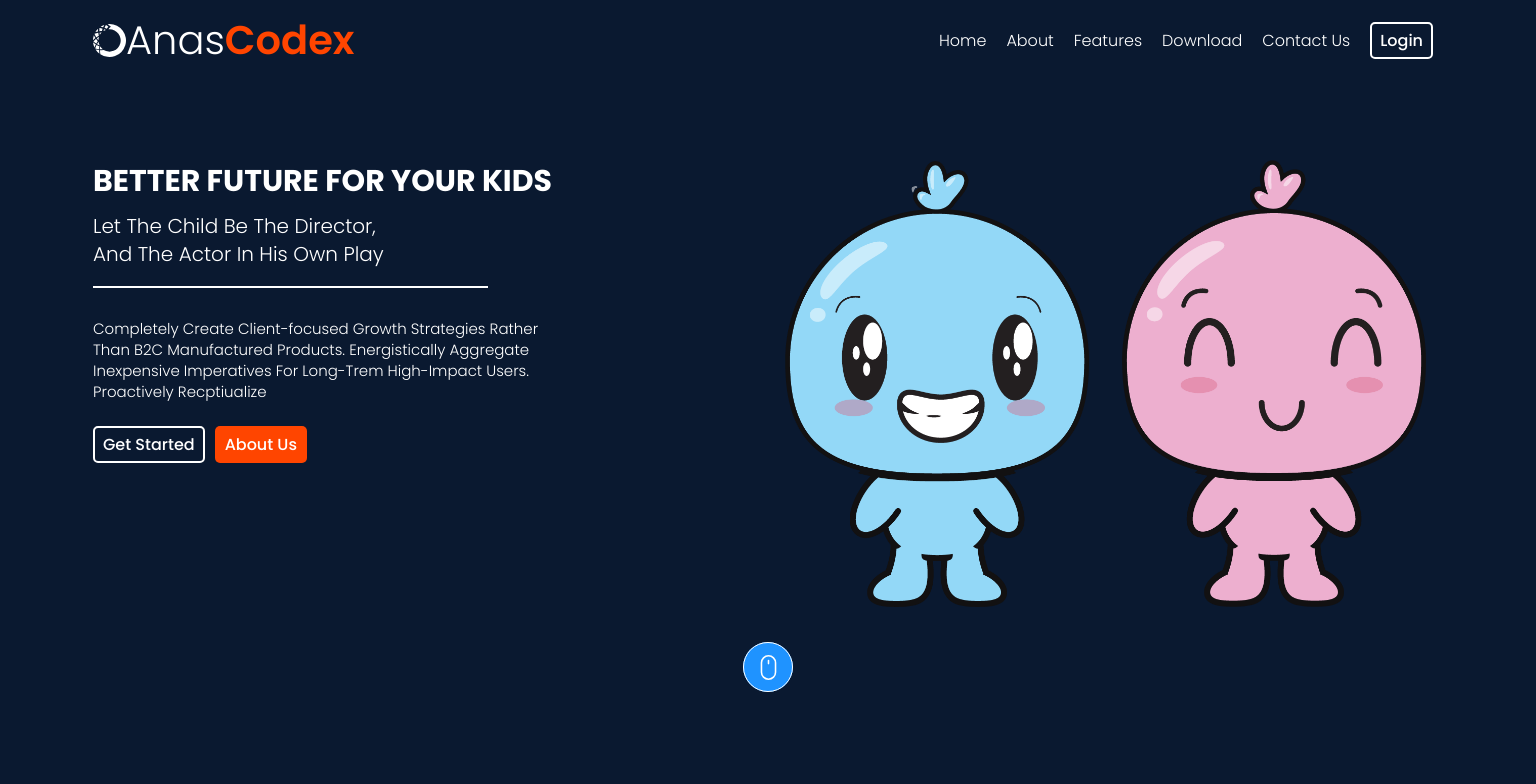
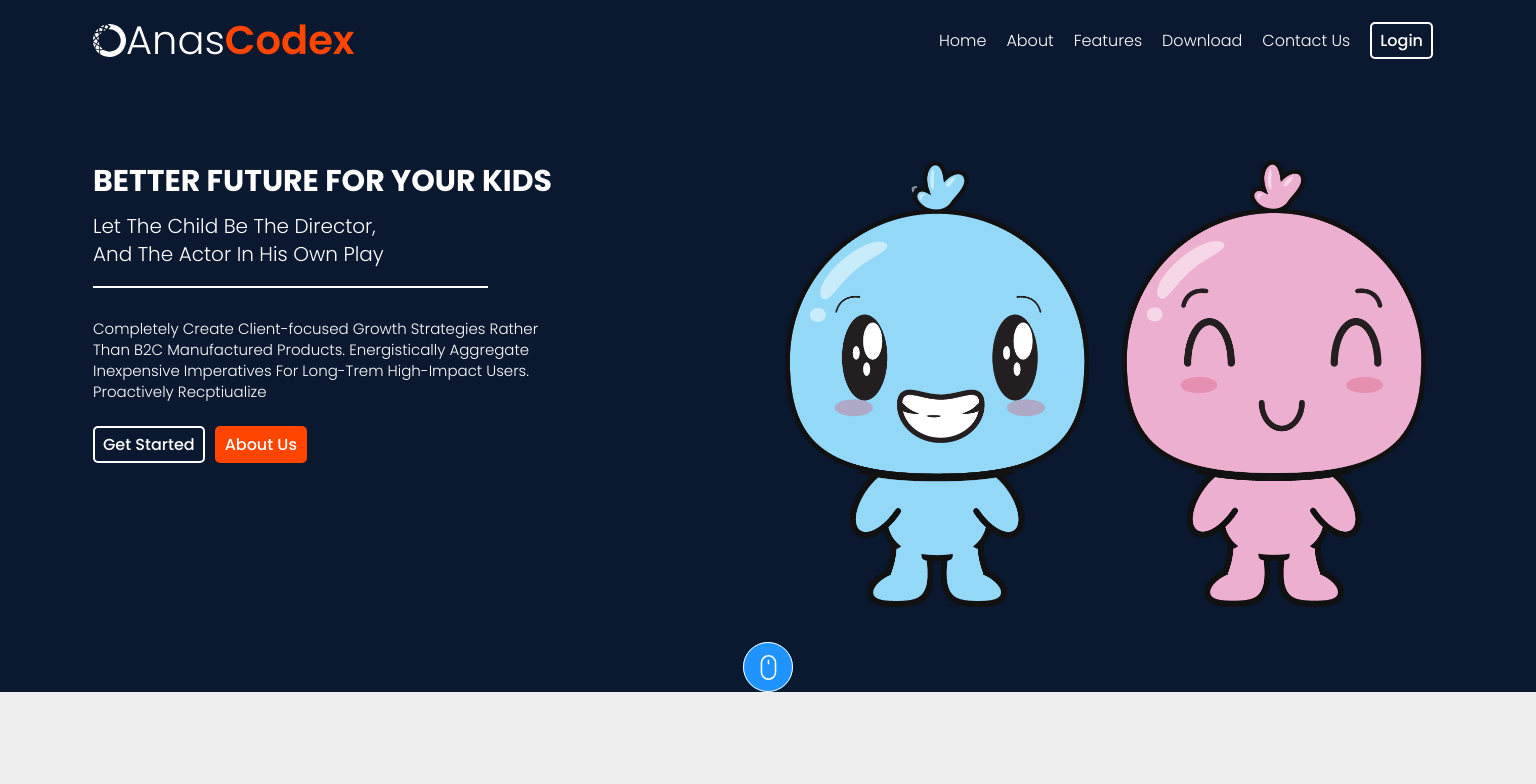
Before and after one commit to anas110440/React-Tempelet-AnasCodex, a React (Create React App) app: page / in a window 1536 px wide. Shown: the top 784 px of the page. Built offline with nearby package versions, Linux system fonts and the light colour scheme.

Commit message:
Update index.css

```diff
--- a/src/index.css
+++ b/src/index.css
@@ -74,4 +74,9 @@ img{
   .container{
     width: 1390px;
   }
+  .header-bg{
+
+    min-height: 70vh;
+
 }
+}
```
